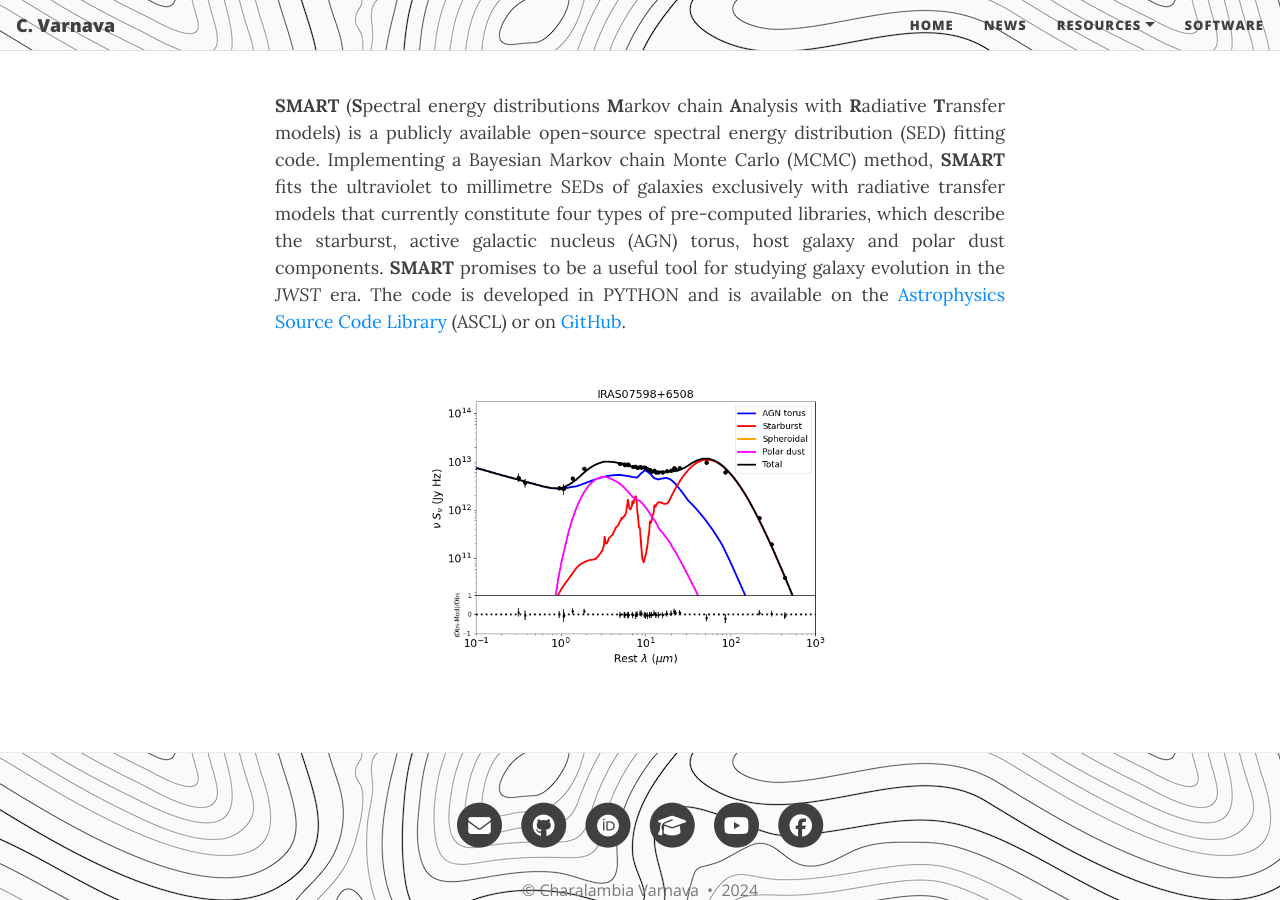
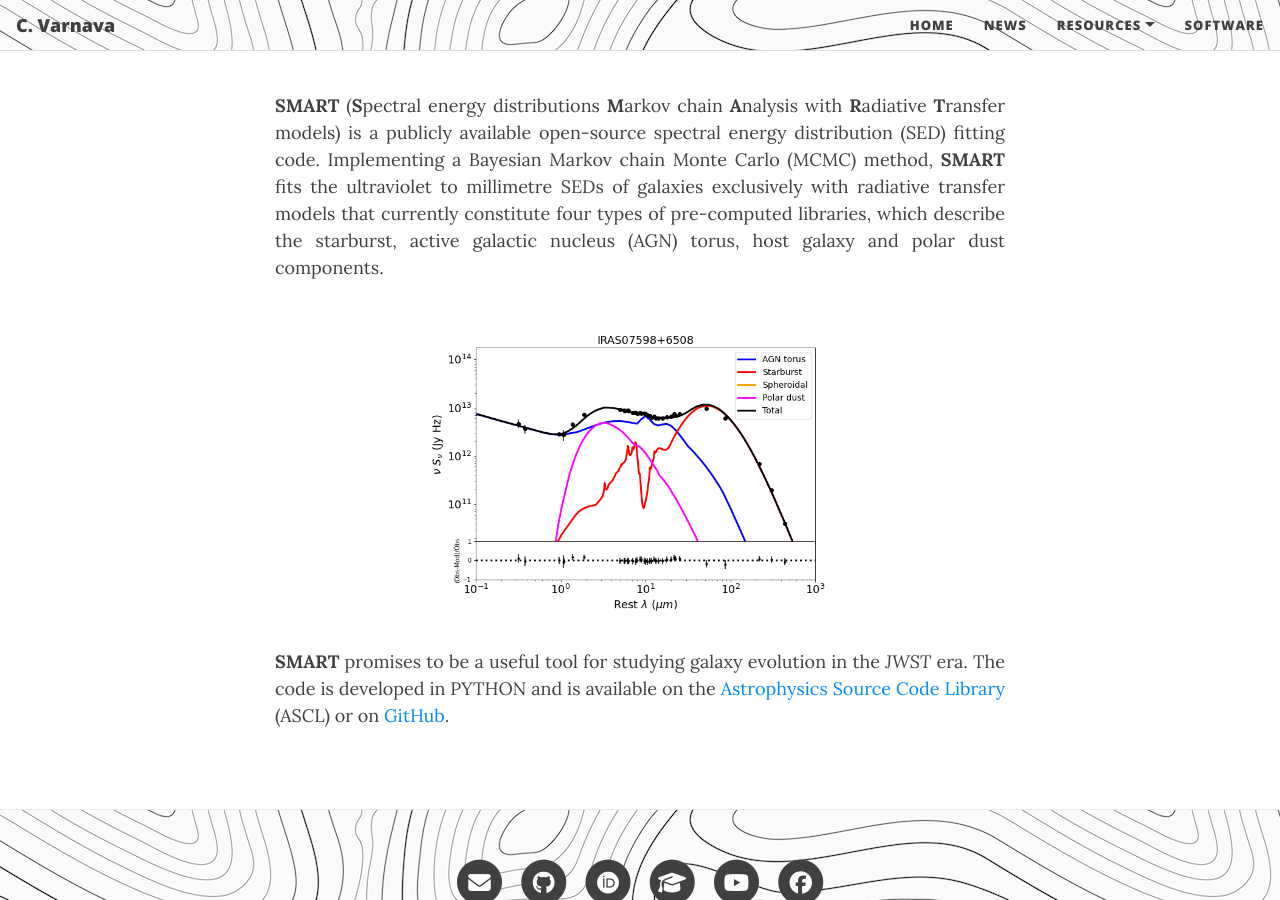
Before and after one commit to ch-var/ch-var.github.io, a Jekyll site: the page built from software.html, in a window 1280 px wide and 900 px high, scrolled down 714 px. Built offline with Jekyll 4.4.1, drawn with Linux system fonts in a browser that asks for light colours.

Commit message:
Update software.html

```diff
--- a/software.html
+++ b/software.html
@@ -6,8 +6,10 @@ title: Software
 <img src="/assets/img/SMART_logo.png">
 </p>
 
-<p align='justify'><b>SMART</b> (<b>S</b>pectral energy distributions <b>M</b>arkov chain <b>A</b>nalysis with <b>R</b>adiative <b>T</b>ransfer models) is a publicly available open-source spectral energy distribution (SED) fitting code. Implementing a Bayesian Markov chain Monte Carlo (MCMC) method, <b>SMART</b> fits the ultraviolet to millimetre SEDs of galaxies exclusively with radiative transfer models that currently constitute four types of pre-computed libraries, which describe the starburst, active galactic nucleus (AGN) torus, host galaxy and polar dust components. <b>SMART</b> promises to be a useful tool for studying galaxy evolution in the <i>JWST</i> era. The code is developed in PYTHON and is available on the <a href="https://www.ascl.net/2406.003">Astrophysics Source Code Library</a> (ASCL) or on <a href="https://github.com/ch-var/SMART">GitHub</a>.</p>
+<p align='justify'><b>SMART</b> (<b>S</b>pectral energy distributions <b>M</b>arkov chain <b>A</b>nalysis with <b>R</b>adiative <b>T</b>ransfer models) is a publicly available open-source spectral energy distribution (SED) fitting code. Implementing a Bayesian Markov chain Monte Carlo (MCMC) method, <b>SMART</b> fits the ultraviolet to millimetre SEDs of galaxies exclusively with radiative transfer models that currently constitute four types of pre-computed libraries, which describe the starburst, active galactic nucleus (AGN) torus, host galaxy and polar dust components.</p>
 
 <p align="center">
 <img src="/assets/img/IRAS07598+6508_CYGNUS.png" width="60%" height="60%">
 </p>
+
+<p align='justify'><b>SMART</b> promises to be a useful tool for studying galaxy evolution in the <i>JWST</i> era. The code is developed in PYTHON and is available on the <a href="https://www.ascl.net/2406.003">Astrophysics Source Code Library</a> (ASCL) or on <a href="https://github.com/ch-var/SMART">GitHub</a>.</p>
```
